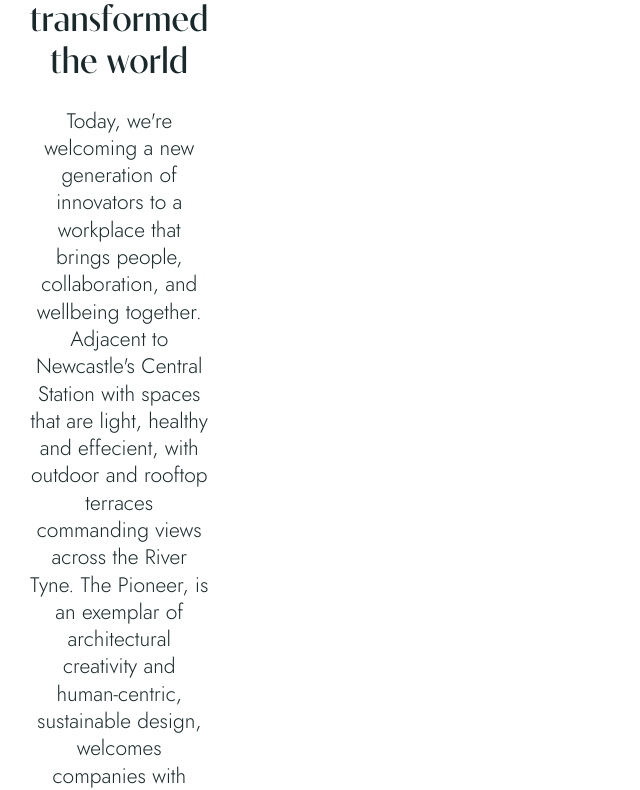
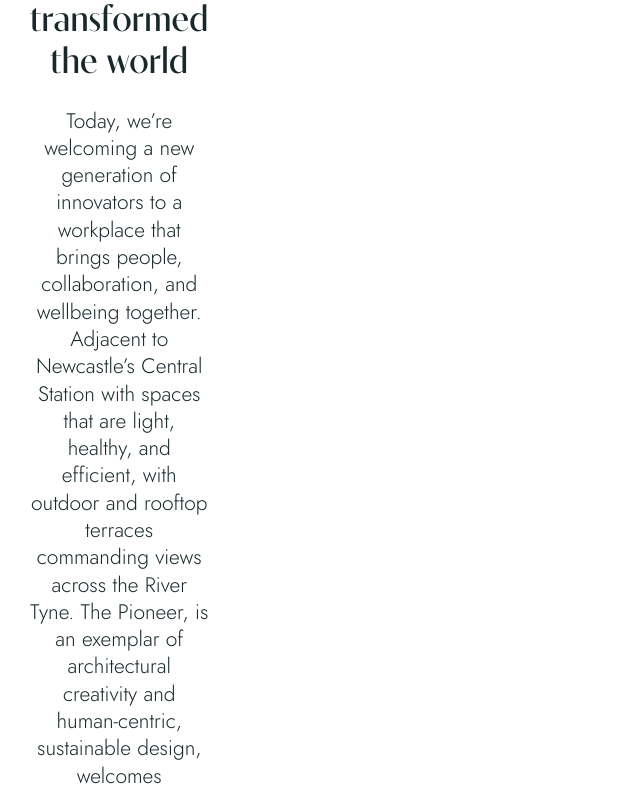
Before and after one commit to jm-dixon/Pioneer-Landing-Page, a Nuxt app: page / in a window 1280 px wide. Shown: the part 1433-2223 px from the top of the page, without its empty margins (0-640 px from the left). Built offline with nearby package versions, Linux system fonts and the light colour scheme.

Commit message:
Update Body Copy

```diff
--- a/components/Welcome.vue
+++ b/components/Welcome.vue
@@ -1,15 +1,18 @@
 <template>
   <div class="Welcome">
-    <h1 class="Welcome__heading">Behind every pioneer lies a human story and it was from this very site
-    in Newcastle that the inventive spirit of George and Robert Stephenson transformed the world</h1>
+    <h1 class="Welcome__heading">
+      Behind every pioneer lies a human story and it was from this very site in
+      Newcastle that the inventive spirit of George and Robert Stephenson
+      transformed the world
+    </h1>
     <p class="Welcome__text text-default">
-      Today, we're welcoming a new generation of innovators to a workplace that brings
-      people, collaboration, and wellbeing together. Adjacent to Newcastle's Central Station with
-      spaces that are light, healthy and effecient, with outdoor and rooftop terraces
-      commanding views across the River Tyne. The Pioneer, is an exemplar of architectural
-      creativity and human-centric, sustainable design, welcomes companies with vision and
-      desire for quality.<br /><br />The landscape may have changed but the spirit of the place
-      has not. To find out more sign up.
+      Today, we’re welcoming a new generation of innovators to a workplace that
+      brings people, collaboration, and wellbeing together. Adjacent to
+      Newcastle’s Central Station with spaces that are light, healthy, and
+      efficient, with outdoor and rooftop terraces commanding views across the
+      River Tyne. The Pioneer, is an exemplar of architectural creativity and
+      human-centric, sustainable design, welcomes companies with vision and
+      desire for quality.
     </p>
   </div>
 </template>
@@ -21,8 +24,8 @@
 </script>
 
 <style lang="postcss" scoped>
-@import '~/assets/css/settings/media-queries.css';
-@import '~/assets/css/mixins/utils.css';
+@import "~/assets/css/settings/media-queries.css";
+@import "~/assets/css/mixins/utils.css";
 
 .Welcome {
   display: flex;
@@ -42,5 +45,4 @@
   line-height: 1.3;
   max-width: 50rem;
 }
-
 </style>
```
